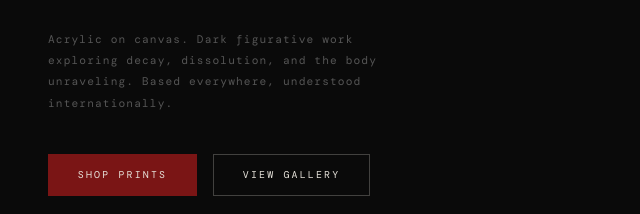
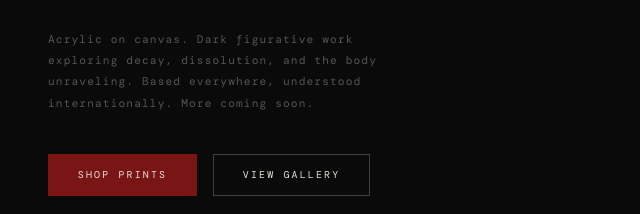
Before and after one commit to hondamasao/mostly_paper, a website: page index.html in a window 1280 px wide. Shown: the part 524-738 px from the top of the page, 0-640 px from the left. Drawn offline with nearby package versions, Linux system fonts and the light colour scheme; a web font is replaced by a local one.

Commit message:
Update index.html

```diff
--- a/index.html
+++ b/index.html
@@ -50,7 +50,7 @@
   <div class="hero-content">
     <p class="hero-eyebrow">Original paintings & prints</p>
     <h1 class="hero-title">Mostly<span>Paper</span></h1>
-    <p class="hero-sub">Acrylic on canvas. Dark figurative work exploring decay, dissolution, and the body unraveling. Based everywhere, understood internationally.</p>
+    <p class="hero-sub">Acrylic on canvas. Dark figurative work exploring decay, dissolution, and the body unraveling. Based everywhere, understood internationally. More coming soon.</p>
     <div class="hero-cta">
       <a href="#shop" class="btn btn-primary">Shop Prints</a>
       <a href="#gallery" class="btn btn-ghost">View Gallery</a>
```
